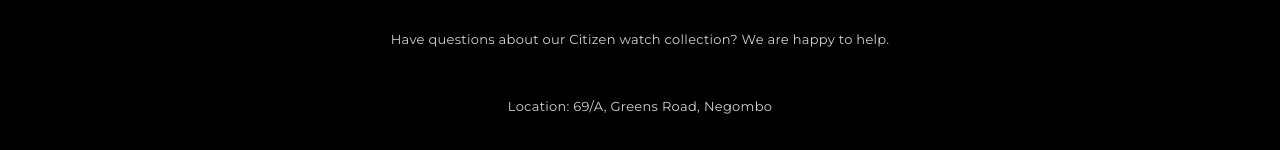
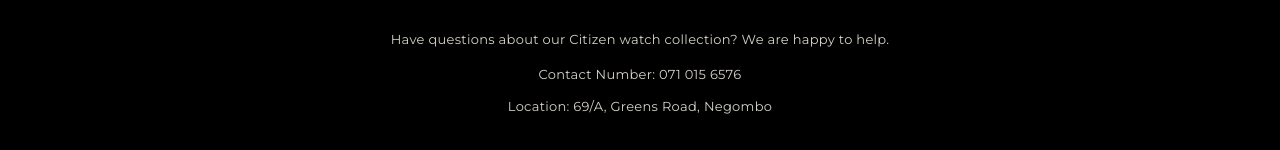
Before and after one commit to SteffaniSilva/SOVEYRA, a plain HTML site: page index.html in a window 1280 px wide. Shown: the part 4612-4762 px from the top of the page. Drawn offline with nearby package versions, Linux system fonts and the light colour scheme.

Commit message:
Remove inline style from contact number paragraph

```diff
--- a/index.html
+++ b/index.html
@@ -232,7 +232,7 @@ href="https://cdnjs.cloudflare.com/ajax/libs/font-awesome/6.5.2/css/all.min.css"
             We are happy to help.
         </p>
 
-        <p style="color: #000000;">Contact Number: 071 015 6576</p>
+        <p>Contact Number: 071 015 6576</p>
 
         <p>Location: 69/A, Greens Road, Negombo</p>
 
```
